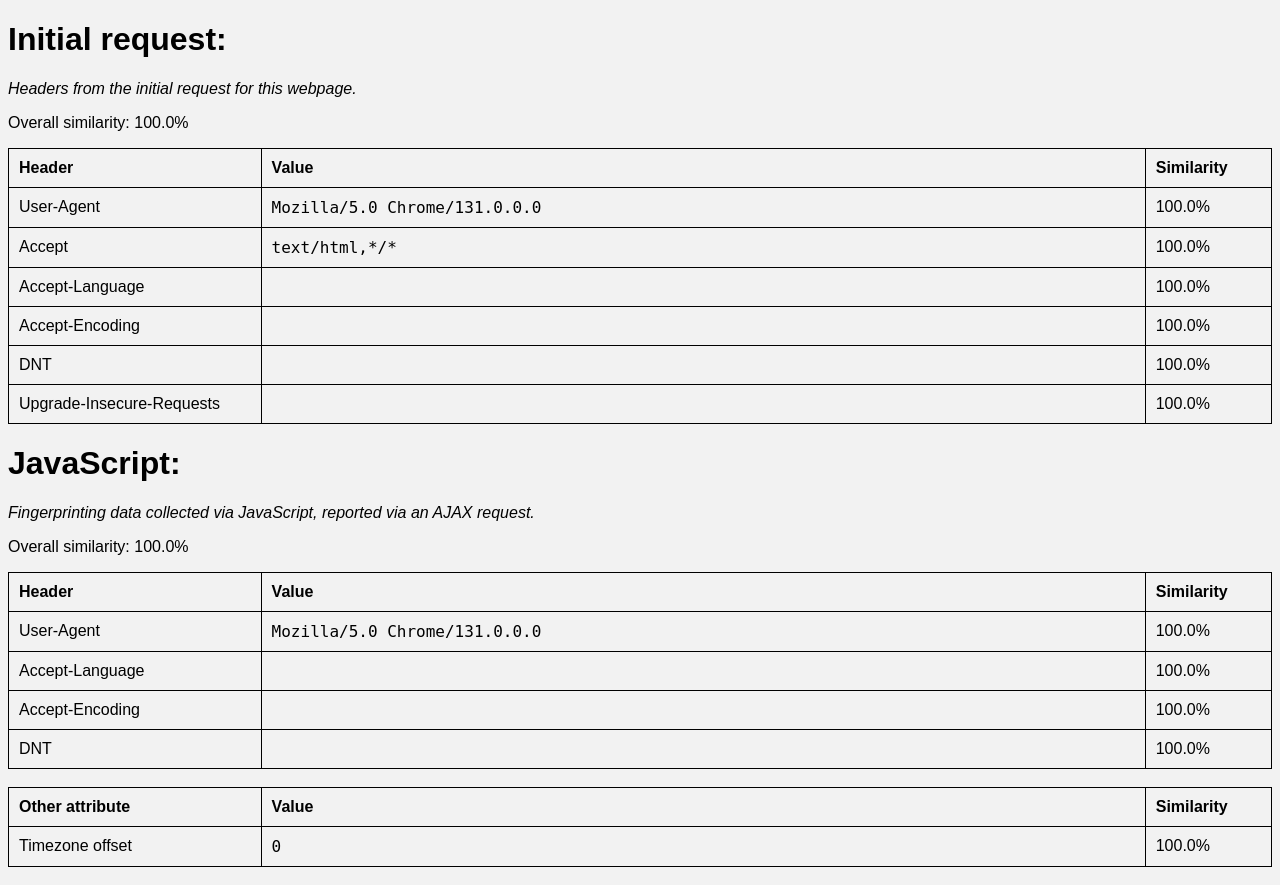
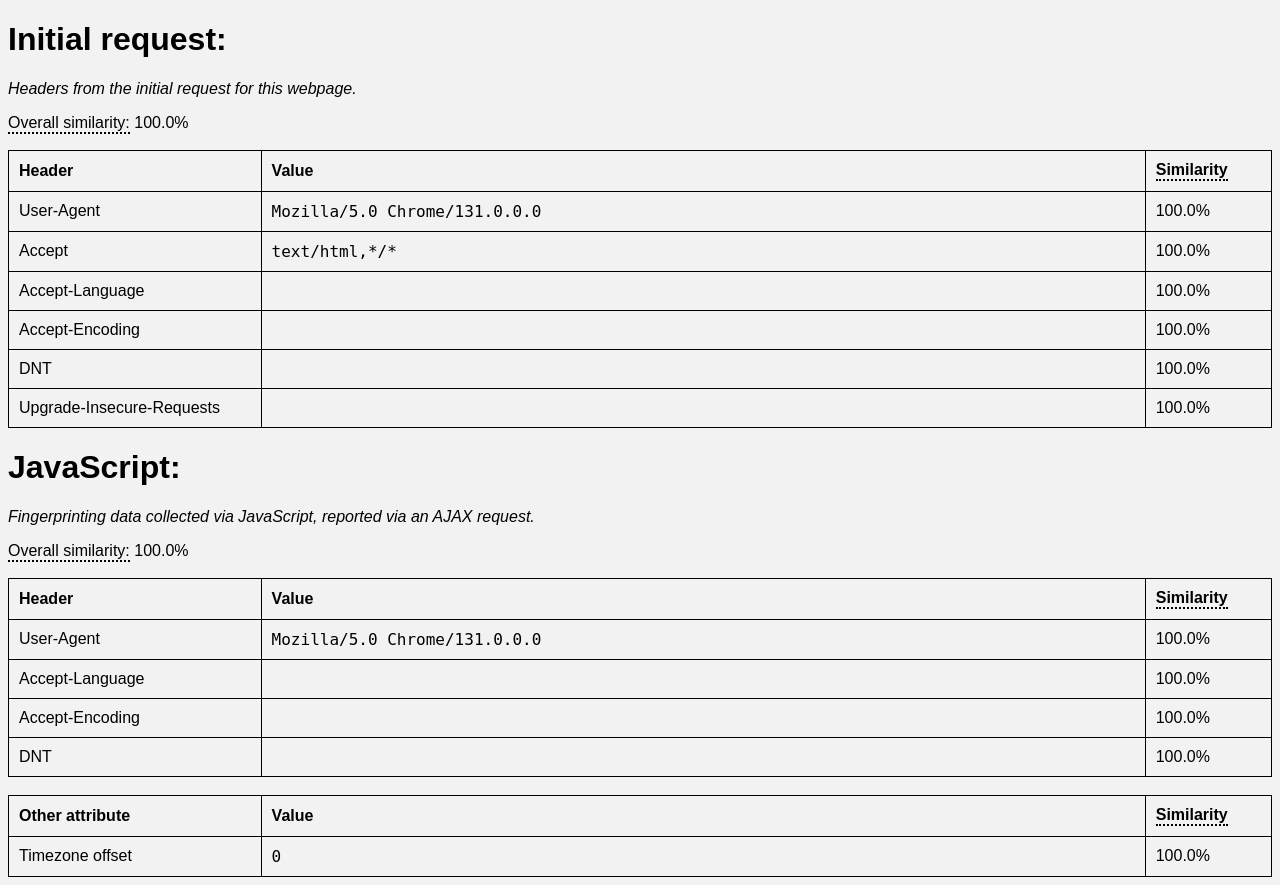
Before and after one commit to jtherrmann/fingerprint, a Flask app: page /fingerprint in a window 1280 px wide. Shown: the part 26-911 px from the top of the page. Run offline with Flask 2, Linux system fonts and the light colour scheme; data comes from the database, SQL or seed files in the repository.

Commit message:
/fingerprint similarity tooltips

```diff
--- a/fingerprint/static/fingerprint.js
+++ b/fingerprint/static/fingerprint.js
@@ -8,8 +8,7 @@
             ])
         },
         success: function(response) {
-            $('#js-similarity')
-                .text('Overall similarity: ' + response.overall_similarity);
+            $('#js-overall-similarity').text(response.overall_similarity);
 
             populateTable(response.headers_results, '#js-headers');
             populateTable(response.js_data_results, '#js-other-data');
--- a/fingerprint/static/style.css
+++ b/fingerprint/static/style.css
@@ -36,3 +36,42 @@
 .percentage-cell {
     width: 10%;
 }
+
+/* https://www.w3schools.com/css/css_tooltip.asp */
+
+.tooltip {
+    position: relative;
+    display: inline-block;
+    border-bottom: 2px dotted black;
+}
+
+.tooltiptext-left, .tooltiptext-right {
+    font-weight: normal;
+    visibility: hidden;
+    background-color: black;
+    color: white;
+    text-align: center;
+    padding: 5px 0;
+    border-radius: 6px;
+
+    position: absolute;
+    z-index: 1;
+}
+
+.tooltiptext-left {
+    top: -5px;
+    right: 105%;
+}
+
+.tooltiptext-right {
+    top: -5px;
+    left: 105%;
+}
+
+.tooltip:hover {
+    cursor: help;
+}
+
+.tooltip:hover .tooltiptext-left, .tooltip:hover .tooltiptext-right {
+    visibility: visible;
+}
--- a/fingerprint/templates/fingerprint.html
+++ b/fingerprint/templates/fingerprint.html
@@ -1,23 +1,50 @@
 {% extends 'base.html' %}
 
 {% block title %}Fingerprint{% endblock %}
+
 
 {% block script %}
 <script src="https://ajax.googleapis.com/ajax/libs/jquery/3.3.1/jquery.min.js"></script>
 <script src="/static/fingerprint.js"></script>
 {% endblock %}
 
+
+{% macro overall_similarity_tooltip(span_id, similarity_value='') -%}
+<p>
+  <div class="tooltip">
+    Overall similarity:
+    <span class="tooltiptext-right" style="width:700px;">
+      Percentage of fingerprints identical to yours (a higher value indicates
+      better anonymity)
+    </span>
+  </div>
+  <span id="{{ span_id }}">{{ similarity_value }}</span>
+</p>
+{%- endmacro %}
+
+
+{% macro similarity_tooltip() -%}
+<div class="tooltip">
+  Similarity
+  <span class="tooltiptext-left" style="width:715px;">
+    Percentage of fingerprints that have the same value as yours does for the
+    given attribute
+  </span>
+</div>
+{%- endmacro %}
+
+
 {% block content %}
 <h1>Initial request:</h1>
 <p class="fingerprint-description">
   Headers from the initial request for this webpage.
 </p>
-<p>Overall similarity: {{ overall_similarity }}</p>
+{{ overall_similarity_tooltip('initial-request-overall-similarity', overall_similarity) }}
 <table>
   <tr>
     <th>Header</th>
     <th>Value</th>
-    <th>Similarity</th>
+    <th>{{ similarity_tooltip() }}</th>
   </tr>
 
   {% for key, val, similarity in headers_results %}
@@ -36,14 +63,14 @@
   Fingerprinting data collected via JavaScript, reported via an AJAX
   request.
 </p>
-<p id="js-similarity"></p>
+{{ overall_similarity_tooltip('js-overall-similarity') }}
 <div id="js-results" hidden>
 
   <table id="js-headers">
     <tr>
       <th>Header</th>
       <th>Value</th>
-      <th>Similarity</th>
+      <th>{{ similarity_tooltip() }}</th>
     </tr>
   </table>
 
@@ -53,7 +80,7 @@
     <tr>
       <th>Other attribute</th>
       <th>Value</th>
-      <th>Similarity</th>
+      <th>{{ similarity_tooltip() }}</th>
     </tr>
   </table>
 
```
